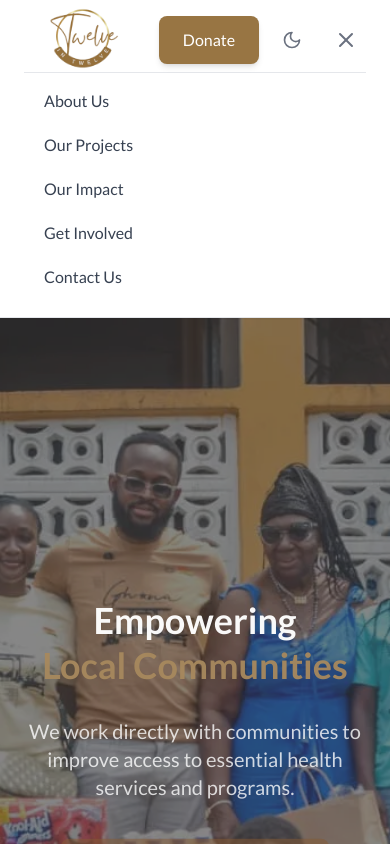
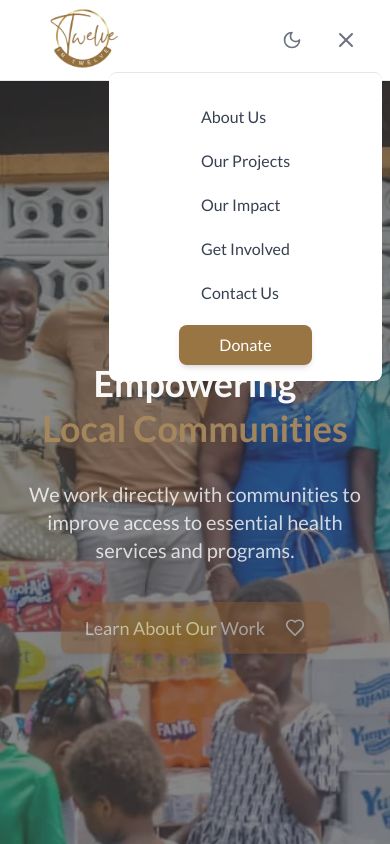
Before and after one commit to Massive12356/NGO_WEBSITE, a React (Vite) app: page / in a window 390 px wide. Both pictures are taken after a click on the button 346 px from the left and 40 px from the top of the page. Shown: the top 844 px of the page. Built offline with nearby package versions, Linux system fonts and the light colour scheme.

Commit message:
fixed menu toggle on mobile

```diff
--- a/src/components/Header.tsx
+++ b/src/components/Header.tsx
@@ -63,7 +63,7 @@ const Header: React.FC = () => {
 
           <HashLink to={"/get-involved#giving"}>
             <button
-              className="border-white dark:bg-white dark:text-black dark:hover:text-white bg-[#987543] hover:bg-white text-white  shadow-md hover:from-black hover:to-[#987543]
+              className="hidden md:block border-white dark:bg-white dark:text-black dark:hover:text-white bg-[#987543] hover:bg-white text-white  shadow-md hover:from-black hover:to-[#987543]
       hover:text-white hover:bg-gradient-to-r hover:shadow-lg py-3 px-6 rounded-lg"
               aria-label="Contact us about volunteering"
             >
@@ -109,9 +109,9 @@ const Header: React.FC = () => {
               animate={{ opacity: 1, height: "auto" }}
               exit={{ opacity: 0, height: 0 }}
               transition={{ duration: 0.3 }}
-              className="lg:hidden border-t border-gray-200 dark:border-gray-700"
+              className="absolute  right-2 rounded-lg flex flex-col items-center w-[70%] bg-white dark:bg-black p-4 lg:hidden border-t border-gray-200 dark:border-gray-700"
             >
-              <div className="px-2 pt-2 pb-3 space-y-1">
+              <div className="px-2 pt-2 pb-3 space-y-1 ">
                 {navigationItems.map((item) => (
                   <Link
                     key={item.name}
@@ -128,6 +128,19 @@ const Header: React.FC = () => {
                   </Link>
                 ))}
               </div>
+              <HashLink
+                to={"/get-involved#giving"}
+                className="flex w-full items-center justify-center"
+                onClick={()=>setIsMenuOpen(false)}
+              >
+                <button
+                  className="flex md:hidden border-white dark:bg-white dark:text-black dark:hover:text-white bg-[#987543] hover:bg-white text-white  shadow-md hover:from-black hover:to-[#987543]
+      hover:text-white hover:bg-gradient-to-r hover:shadow-lg py-2 px-10 rounded-lg"
+                  aria-label="Contact us about volunteering"
+                >
+                  Donate
+                </button>
+              </HashLink>
             </motion.div>
           )}
         </AnimatePresence>
```
